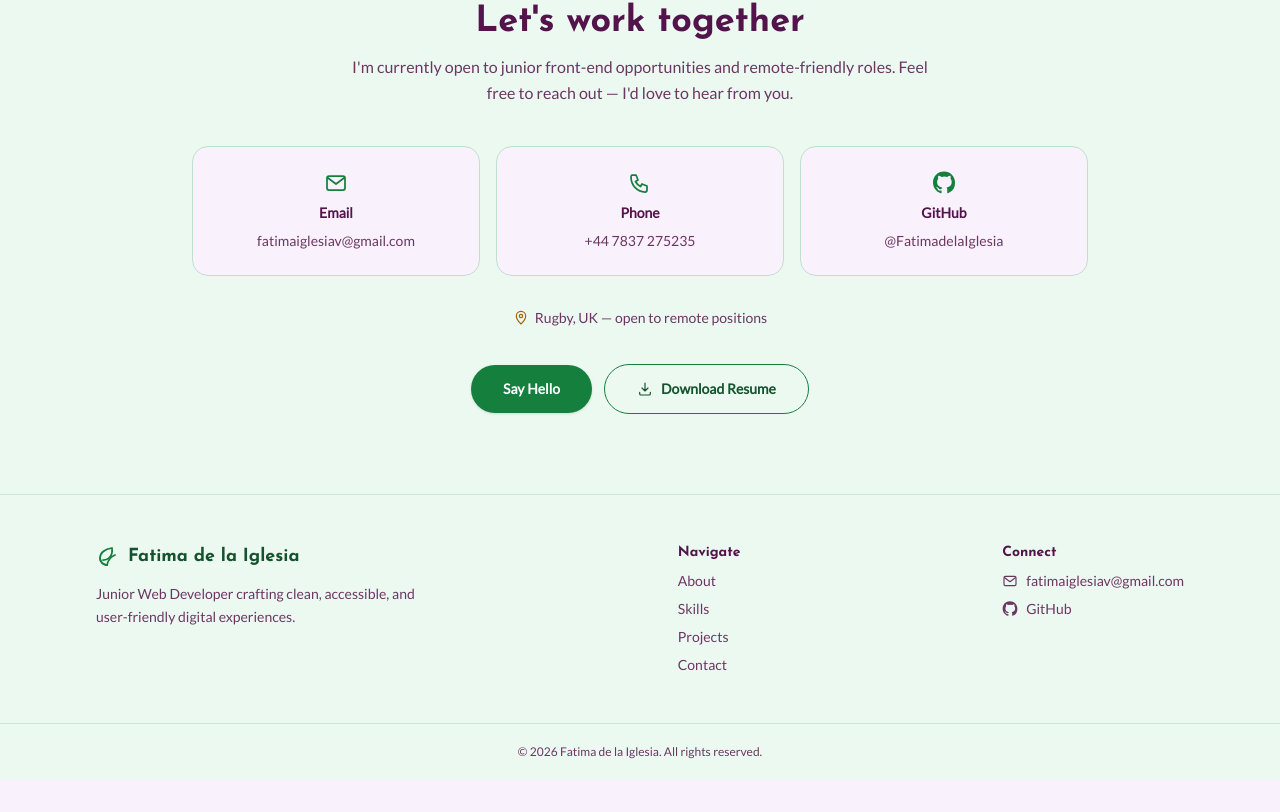
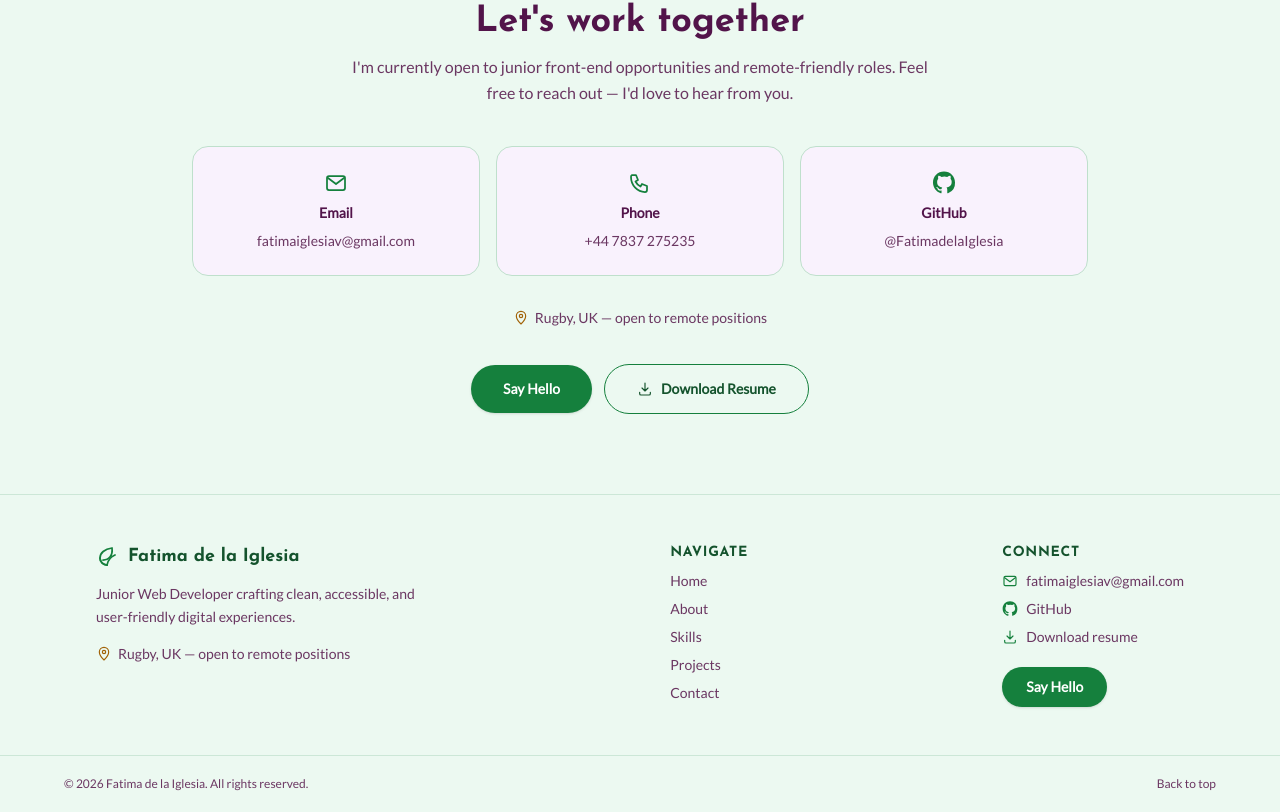
Before and after one commit to FatimadelaIglesia/new-portfolio, a Next.js app: page / in a window 1280 px wide. Shown: the part 2840-3652 px from the top of the page. Before the commit the page ends 3620 px from the top, so only its background shows below. Built offline with nearby package versions, Linux system fonts and the light colour scheme.

Commit message:
Update Footer.tsx
Adding links to the footer

```diff
--- a/src/components/Footer.tsx
+++ b/src/components/Footer.tsx
@@ -1,48 +1,67 @@
-import { navLinks, personalInfo } from "@/lib/data";
-import { GitHubIcon, LeafIcon, MailIcon } from "./icons";
+import Link from "next/link";
+import { personalInfo } from "@/lib/data";
+import {
+  DownloadIcon,
+  GitHubIcon,
+  LeafIcon,
+  MailIcon,
+  PinIcon,
+} from "./icons";
+
+const footerLinks = [
+  { label: "Home", href: "/" },
+  { label: "About", href: "/about" },
+  { label: "Skills", href: "/skills" },
+  { label: "Projects", href: "/projects" },
+  { label: "Contact", href: "/contact" },
+];
 
 export default function Footer() {
   return (
     <footer className="border-t border-border/70 bg-surface">
-      <div className="mx-auto flex max-w-6xl flex-col gap-8 px-6 py-12 sm:px-8 md:flex-row md:items-start md:justify-between">
+      <div className="mx-auto flex max-w-6xl flex-col gap-10 px-6 py-12 sm:px-8 md:flex-row md:items-start md:justify-between">
         <div className="max-w-xs">
-          <a
-            href="#top"
-            className="flex items-center gap-2 font-heading text-lg font-semibold text-primary-dark"
+          <Link
+            href="/"
+            className="flex items-center gap-2 font-heading text-lg font-semibold text-primary-dark transition-colors hover:text-primary"
           >
             <LeafIcon className="size-6 text-primary" />
             Fatima de la Iglesia
-          </a>
+          </Link>
           <p className="mt-3 text-sm leading-relaxed text-text-muted">
             Junior Web Developer crafting clean, accessible, and user-friendly
             digital experiences.
           </p>
+          <p className="mt-4 inline-flex items-center gap-1.5 text-sm text-text-muted">
+            <PinIcon className="size-4 text-accent" />
+            {personalInfo.location}
+          </p>
         </div>
 
         <nav aria-label="Footer" className="flex flex-col gap-2">
-          <span className="font-heading text-sm font-semibold text-text">
+          <span className="font-heading text-sm font-semibold uppercase tracking-wider text-primary-dark">
             Navigate
           </span>
-          {navLinks.map((link) => (
-            <a
+          {footerLinks.map((link) => (
+            <Link
               key={link.href}
               href={link.href}
               className="text-sm text-text-muted transition-colors hover:text-primary"
             >
               {link.label}
-            </a>
+            </Link>
           ))}
         </nav>
 
         <div className="flex flex-col gap-2">
-          <span className="font-heading text-sm font-semibold text-text">
+          <span className="font-heading text-sm font-semibold uppercase tracking-wider text-primary-dark">
             Connect
           </span>
           <a
             href={`mailto:${personalInfo.email}`}
             className="inline-flex items-center gap-2 text-sm text-text-muted transition-colors hover:text-primary"
           >
-            <MailIcon className="size-4" />
+            <MailIcon className="size-4 text-primary" />
             {personalInfo.email}
           </a>
           <a
@@ -51,14 +70,39 @@ export default function Footer() {
             rel="noopener noreferrer"
             className="inline-flex items-center gap-2 text-sm text-text-muted transition-colors hover:text-primary"
           >
-            <GitHubIcon className="size-4" />
+            <GitHubIcon className="size-4 text-primary" />
             GitHub
           </a>
+          <a
+            href={personalInfo.resumeUrl}
+            download
+            className="inline-flex items-center gap-2 text-sm text-text-muted transition-colors hover:text-primary"
+          >
+            <DownloadIcon className="size-4 text-primary" />
+            Download resume
+          </a>
+          <Link
+            href="/contact"
+            className="mt-3 inline-block w-fit rounded-full bg-primary px-6 py-2.5 text-sm font-semibold text-white shadow-sm transition-all hover:bg-primary-dark hover:shadow-md"
+          >
+            Say Hello
+          </Link>
         </div>
       </div>
 
-      <div className="border-t border-border/70 px-6 py-5 text-center text-xs text-text-muted sm:px-8">
-        © {new Date().getFullYear()} {personalInfo.name}. All rights reserved.
+      <div className="border-t border-border/70 px-6 py-5 text-xs text-text-muted sm:px-8">
+        <div className="mx-auto flex max-w-6xl flex-col items-center justify-between gap-2 sm:flex-row">
+          <p>
+            &copy; {new Date().getFullYear()} {personalInfo.name}. All rights
+            reserved.
+          </p>
+          <a
+            href="#top"
+            className="font-medium transition-colors hover:text-primary"
+          >
+            Back to top
+          </a>
+        </div>
       </div>
     </footer>
   );
```
